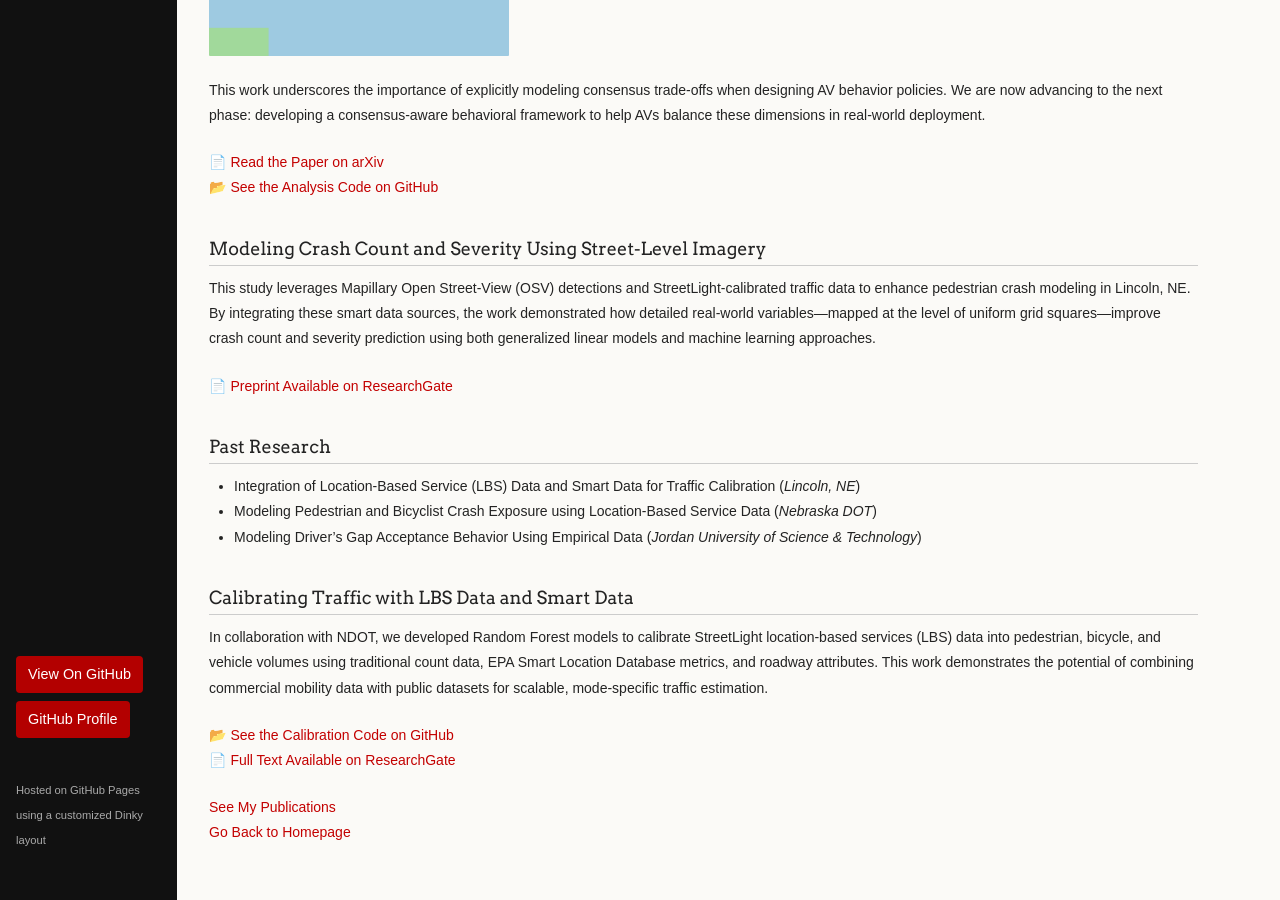
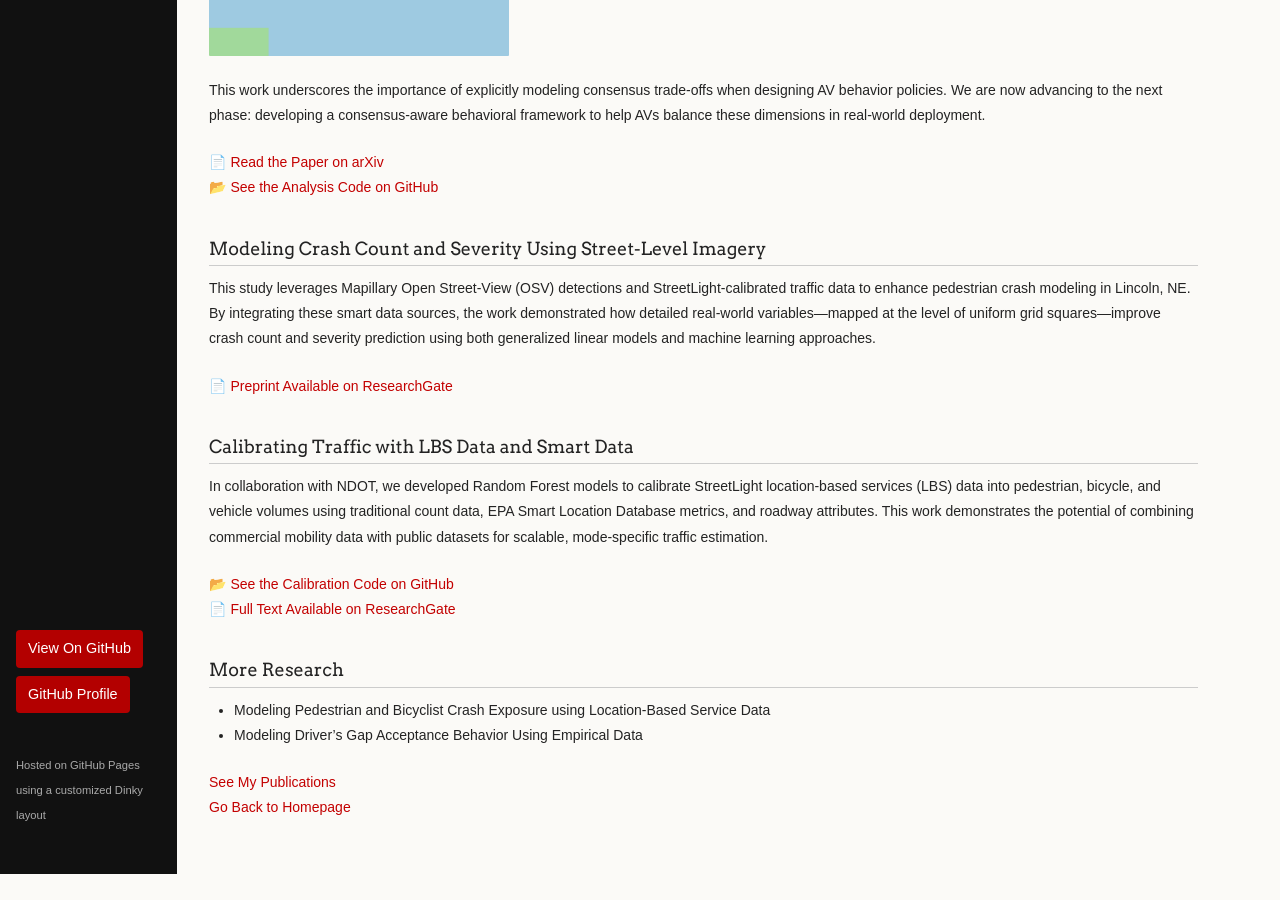
Before and after one commit to mselayan/mselayan.github.io, a Jekyll site: the page built from research.md, in a window 1280 px wide and 900 px high, scrolled down 913 px. Built offline with Jekyll 4.4.1, drawn with Linux system fonts in a browser that asks for light colours; after the commit the page ends 1787 px from its top, so only the background shows below that.

Commit message:
Update research.md

```diff
--- a/research.md
+++ b/research.md
@@ -33,11 +33,6 @@ This study leverages Mapillary Open Street-View (OSV) detections and StreetLight
 
 📄 [Preprint Available on ResearchGate](https://www.researchgate.net/publication/382926999_Better_Safety_Analyses_through_Smarter_Data_Adding_Open-Street-View_and_Traffic_Calibrated-LBS_Data_to_Pedestrian_Crash_Analysis_in_Lincoln_NE)
 
-### Past Research
-- Integration of Location-Based Service (LBS) Data and Smart Data for Traffic Calibration (*Lincoln, NE*)
-- Modeling Pedestrian and Bicyclist Crash Exposure using Location-Based Service Data (*Nebraska DOT*)
-- Modeling Driver's Gap Acceptance Behavior Using Empirical Data (*Jordan University of Science & Technology*)
-
 ### Calibrating Traffic with LBS Data and Smart Data
 
 In collaboration with NDOT, we developed Random Forest models to calibrate StreetLight location-based services (LBS) data into pedestrian, bicycle, and vehicle volumes using traditional count data, EPA Smart Location Database metrics, and roadway attributes. This work demonstrates the potential of combining commercial mobility data with public datasets for scalable, mode-specific traffic estimation.
@@ -45,5 +40,9 @@ In collaboration with NDOT, we developed Random Forest models to calibrate Stree
 📂 [See the Calibration Code on GitHub](https://github.com/Hawkins-TECH-Lab/NDOT-Calibration)
 📄 [Full Text Available on ResearchGate](https://www.researchgate.net/publication/390051928_Integrating_StreetLight_EPS_Smart_Location_Data_and_Road_Attributes_A_Random_Forest_Approach_to_Multi-Modal_Traffic_Calibration_in_Lincoln_Nebraska)
 
+### More Research
+- Modeling Pedestrian and Bicyclist Crash Exposure using Location-Based Service Data
+- Modeling Driver's Gap Acceptance Behavior Using Empirical Data
+
 [See My Publications](publications.md)
 [Go Back to Homepage](index.md)
```
